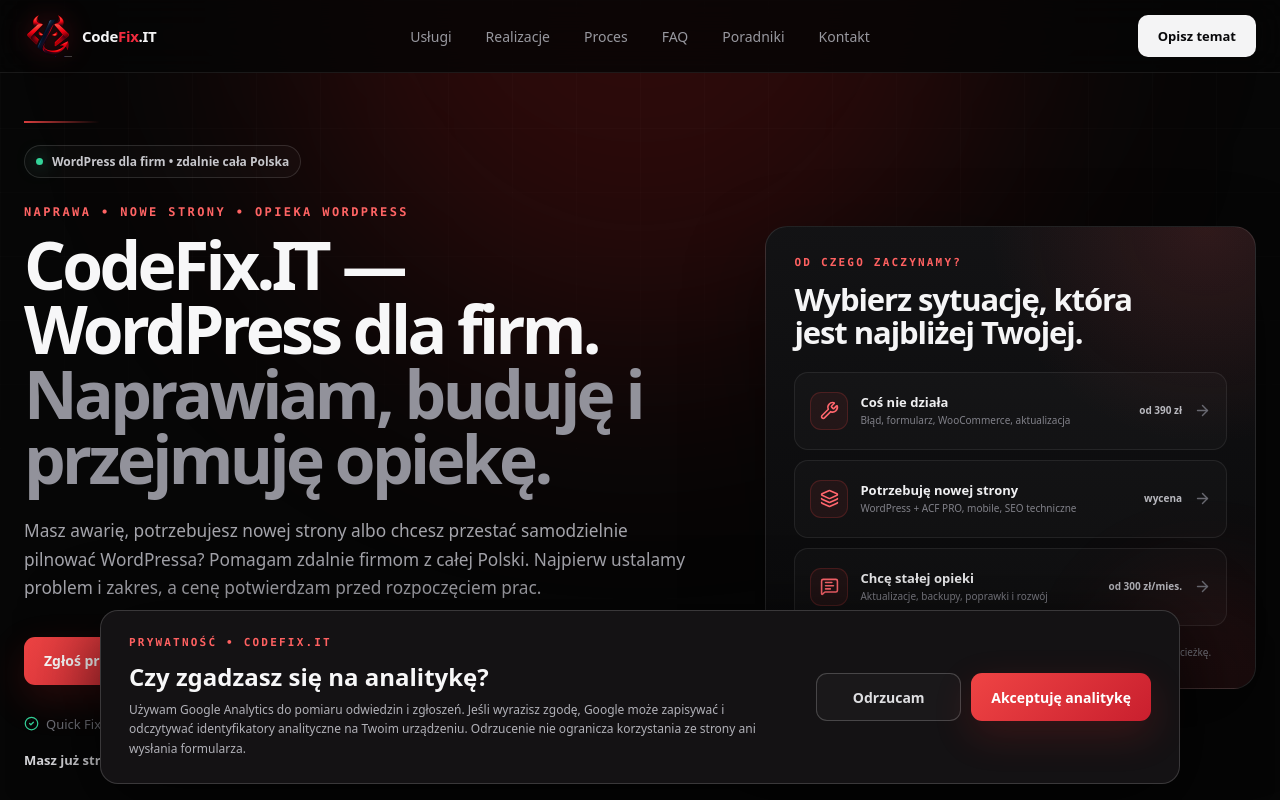
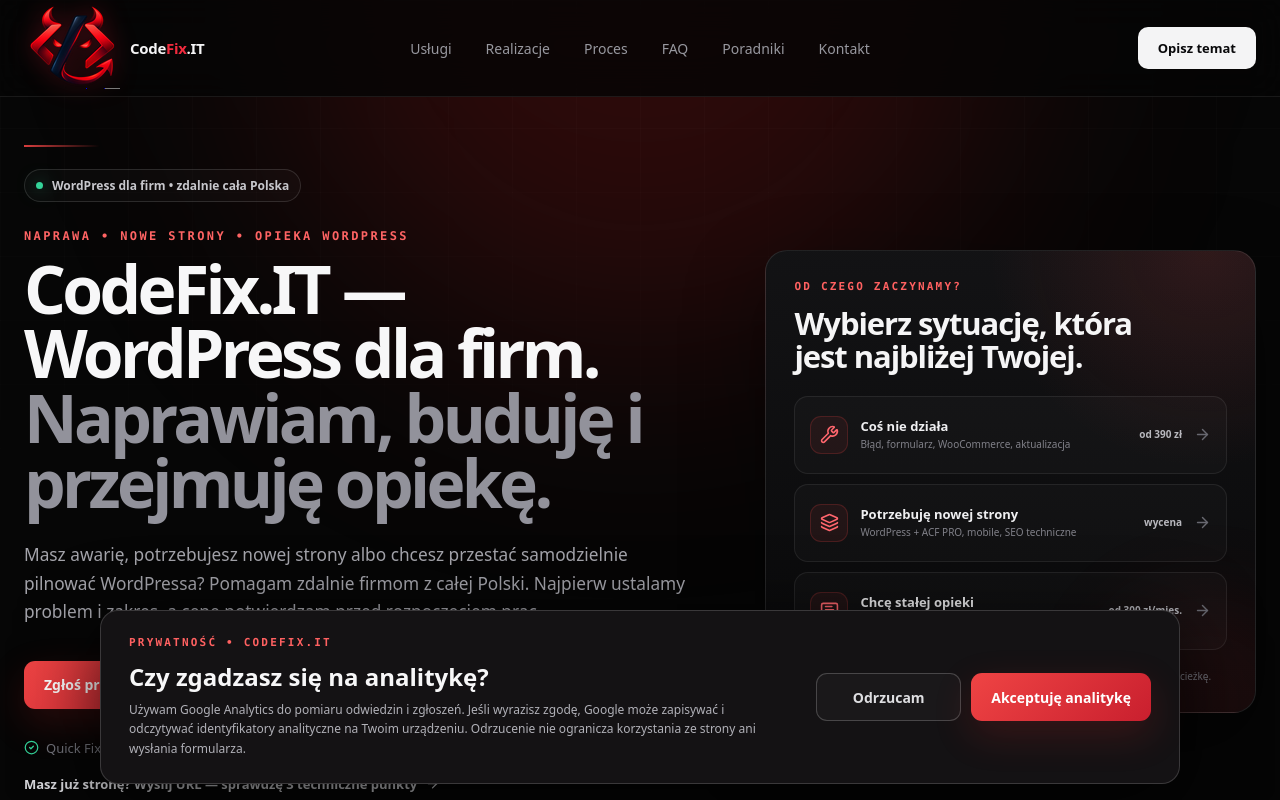
Before and after one commit to wwwCodeFixIT/CodeFix.IT---Portfolio-Short, a React (Vite) app: page / in a window 1280 px wide. Shown: the top 800 px of the page. Built offline with nearby package versions, Linux system fonts and the light colour scheme.

Commit message:
Fix brand logo visibility in header and footer

```diff
--- a/src/components/Brand.tsx
+++ b/src/components/Brand.tsx
@@ -9,15 +9,27 @@ export function Brand({ href = '/', tagline = false, className = '' }: BrandProp
 
   return (
     <a href={href} className={classes} aria-label="CodeFix.IT — strona główna">
-      <img
-        className="cf-brand-logo"
-        src="/brand/codefix-mark.png"
-        width="48"
-        height="48"
-        alt=""
-        aria-hidden="true"
-        decoding="async"
-      />
+      <span className="cf-brand-mark" aria-hidden="true">
+        <img
+          className="cf-brand-logo"
+          src="/brand/codefix-mark.png"
+          width="96"
+          height="96"
+          alt=""
+          decoding="sync"
+          loading="eager"
+          fetchPriority="high"
+          style={{
+            display: 'block',
+            width: '100%',
+            height: '100%',
+            maxWidth: 'none',
+            opacity: 1,
+            visibility: 'visible',
+            objectFit: 'contain',
+          }}
+        />
+      </span>
       <span className="cf-brand-copy">
         <span className="cf-brand-name">
           Code<strong>Fix</strong><span>.IT</span>
```
